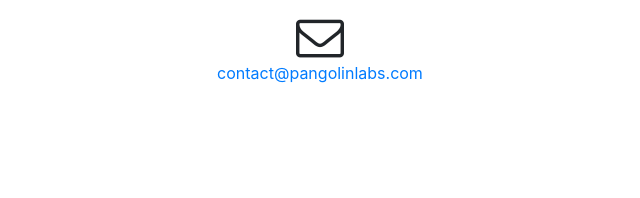
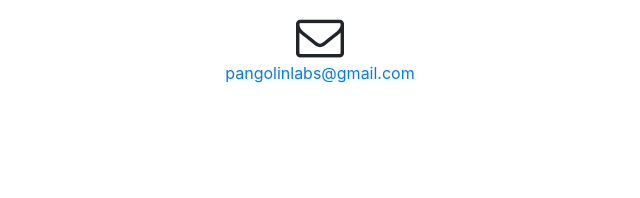
Before and after one commit to matanzr/pangolinWeb, a website with bundled scripts: page index.html in a window 1280 px wide. Shown: the part 3011-3209 px from the top of the page, 320-960 px from the left. Built offline with nearby package versions, Linux system fonts and the light colour scheme.

Commit message:
change email

```diff
--- a/index.html
+++ b/index.html
@@ -293,7 +293,7 @@
           <div class="col-lg-12 mr-auto text-center">
             <i class="fa fa-envelope-o fa-3x sr-contact"></i>
             <p >
-              <a href="mailto:contact@pangolinlabs.com">contact@pangolinlabs.com</a>
+              <a href="mailto:pangolinlabs@gmail.com">pangolinlabs@gmail.com</a>
             </p>
           </div>
 
```
